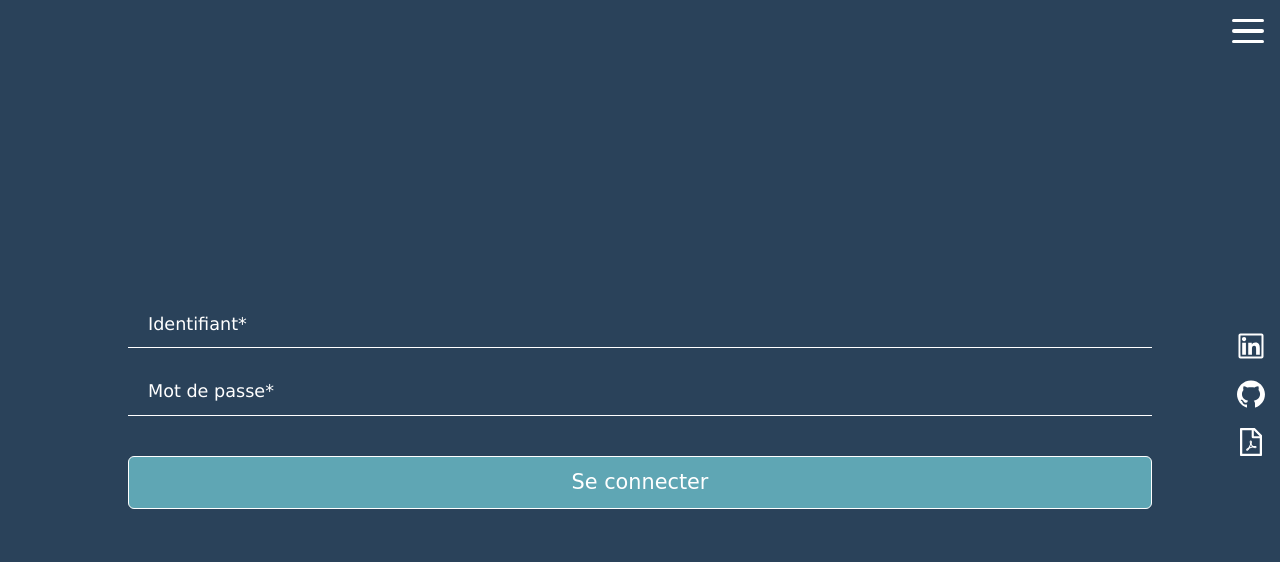
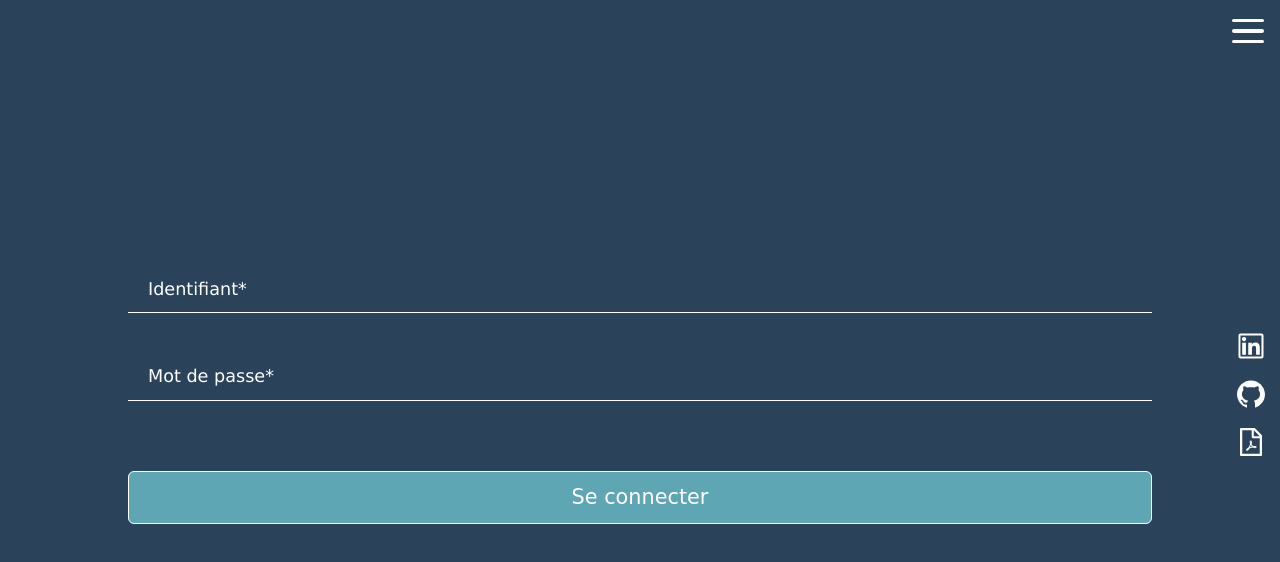
Before and after one commit to carbex/portfolio, a React (Create React App) app in the folder reactapp/: page /login in a window 1280 px wide. Shown: the top 562 px of the page. Built offline with nearby package versions, Linux system fonts and the light colour scheme; a web font is replaced by a local one.

Commit message:
Add useForm to the login page

```diff
--- a/package.json
+++ b/package.json
@@ -12,7 +12,7 @@
     "cookie-parser": "~1.4.4",
     "debug": "~2.6.9",
     "dotenv": "^10.0.0",
-    "express": "~4.16.1",
+    "express": "^4.16.4",
     "express-fileupload": "^1.2.1",
     "http-errors": "~1.6.3",
     "mongoose": "^5.13.4",
--- a/reactapp/package.json
+++ b/reactapp/package.json
@@ -20,6 +20,7 @@
     "react": "^17.0.2",
     "react-dom": "^17.0.2",
     "react-google-recaptcha": "^2.1.0",
+    "react-hook-form": "^7.14.2",
     "react-icons": "^4.2.0",
     "react-leaflet": ">=3.1.0 <3.2.0 || ^3.2.1",
     "react-redux": "^7.2.4",
--- a/reactapp/src/components/MainView/Login/Login.js
+++ b/reactapp/src/components/MainView/Login/Login.js
@@ -2,30 +2,31 @@ import React, { useState } from 'react'
 import * as S from './Login.styles'
 import { connect } from 'react-redux'
 import { Redirect } from 'react-router-dom';
+import {useForm} from 'react-hook-form'
 
 function Login(props) {
 
+    const {register, handleSubmit, formState: { errors, isSubmitting, isSubmitted, isSubmitSuccessful}, setError, clearErrors } = useForm({
+        mode: 'onTouched'
+    })
 
-    const [login, setLogin] = useState('')
-    const [password, setPassword] = useState('')
-    const [error, setError] = useState('')
-    const [isConnect, setIsConnect] = useState(false)
-
-    var handleSubmitSignin = async () => {
+    const onSubmit = async data => {
         const rawResponse = await fetch('/users/sign-in', {
             method: 'POST',
             headers: { 'Content-Type': 'application/x-www-form-urlencoded' },
-            body: `login=${login}&password=${password}`
+            body: `login=${data.login}&password=${data.password}`
         })
         const response = await rawResponse.json();
 
         if (response.result === true) {
             props.addUser(response.user)
-            setIsConnect(true)
         } else {
-            setError(<span style={{color: 'lightcoral'}}>{response.error}</span>)
+            setError('bdd', {
+                type: 'manual',
+                message: `${response.error}`
+            })
             const timer = setTimeout(() => {
-                setError('')
+                clearErrors('bdd')
             }, 5000)
             return () => {
                 clearTimeout(timer)
@@ -33,46 +34,31 @@ function Login(props) {
         }
     }
 
-    // var handleSubmitSignup = async () => {
-    //     const data = await fetch('/users/sign-up', {
-    //       method: 'POST',
-    //       headers: { 'Content-Type': 'application/x-www-form-urlencoded' },
-    //       body: `login=${login}&password=${password}`
-    //     })
-    //     const body = await data.json()
-    //     console.log('body = ',body)
-    //     if (body.result === true) {
-    //       props.addToken(body.user.token)
-    //       props.addUserId(body.user._id)
-    //       setSignUp(true)
-    //     } else {
-    //       setError(body.error)
-    //       setOpen(true);
-    //     }
-    // }
-
-    // Redirections
-  if (isConnect) {
-    return <Redirect to="/dashboard" />;
-  }
+    if(isSubmitSuccessful) {
+        return <Redirect to="/dashboard" />;
+    }
 
     return (
         <S.Container>
-            <S.Form>
+            <S.Form onSubmit={handleSubmit(onSubmit)}>
                 <S.Input
                     type="text"
-                    name='login'
                     placeholder='Identifiant*'
-                    onChange={(e) => setLogin(e.target.value)}
+                    {...register('login', { required: 'Vous devez entrer un identifiant' })}
                 />
+                <div style={{height: '20px'}}>{errors.login && <span style={{color: 'lightcoral'}}>{errors.login.message}</span>}</div>
                 <S.Input
                     type="password"
-                    name="password"
                     placeholder='Mot de passe*'
-                    onChange={(e) => setPassword(e.target.value)}
+                    {...register('password', {
+                        required: 'Vous devez entrer un mot de passe',
+                        minLength: {value:8, message: 'Vous devez entrer au moins 8 caractères'},
+                        pattern: {value: /^(?=.*[A-Za-z])(?=.*\d)(?=.*[@$!%*#?&])[A-Za-z\d@$!%*#?&]{8,}$/, message: 'Vous devez entrer au minimum une majuscule, une minuscule, un chiffre et un caractère spécial'}
+                    })}
                 />
-                <div style={{height: '20px', display: 'flex', justifyContent: 'center'}}>{error}</div>
-                <S.Button onClick={handleSubmitSignin}>Se connecter</S.Button>
+                <div style={{height: '20px'}}>{errors.password && <span style={{color: 'lightcoral'}}>{errors.password.message}</span>}</div>
+                <S.Button disabled={isSubmitting}>Se connecter</S.Button>
+                <div style={{height: '20px'}}>{errors.bdd && <span style={{color: 'lightcoral'}}>{errors.bdd.message}</span>}</div>
             </S.Form>
         </S.Container>
     )
--- a/reactapp/src/components/MainView/Login/Login.styles.js
+++ b/reactapp/src/components/MainView/Login/Login.styles.js
@@ -16,7 +16,7 @@ flex-direction: column;
 text-align: left;
 `
 
-export const Form = styled.div`
+export const Form = styled.form`
     display: flex;
     flex-direction: column;
     width: 100%;
@@ -45,7 +45,7 @@ export const Input = styled.input`
 `
 export const Button = styled.button`
     font-size: 1.3rem;
-    margin-top: 10px;
+    margin-top: 40px;
     color: white;
     background-color: rgba(131, 234, 241, 0.6);
     border: 1px solid white;
```
Also changed, not shown: 2 other files (tests, documents, lock files or other folders).
